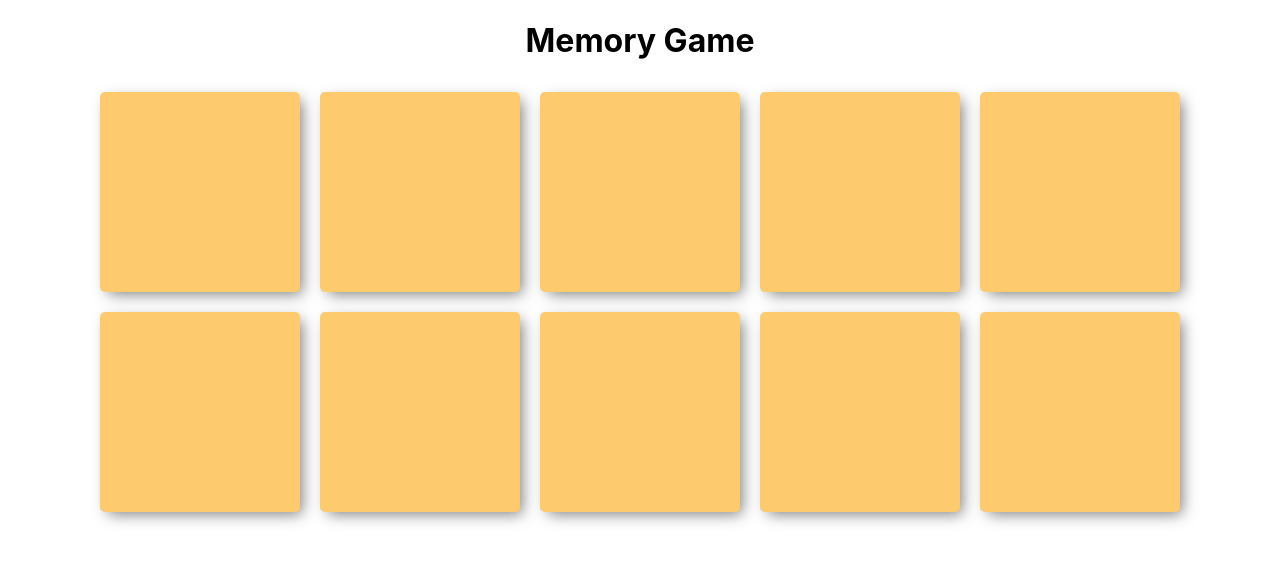
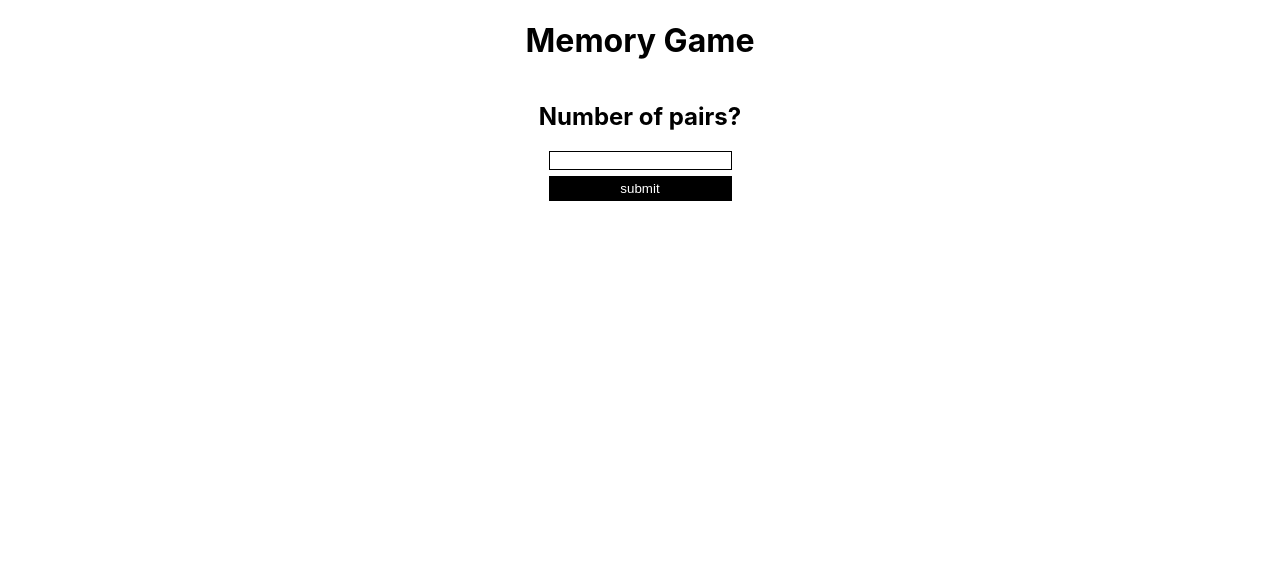
Before and after one commit to elisch/memory-game, a React (Create React App) app: page / in a window 1280 px wide. Shown: the top 562 px of the page. Built offline with nearby package versions, Linux system fonts and the light colour scheme.

Commit message:
Added input component to set number of pairs.

```diff
--- a/src/components/game/game.component.jsx
+++ b/src/components/game/game.component.jsx
@@ -3,6 +3,7 @@ import React from 'react';
 import './game.styles.scss';
 
 import Card from '../card/card.component';
+import Input from '../input/input.component';
 
 class Game extends React.Component {
   constructor() {
@@ -10,11 +11,13 @@ class Game extends React.Component {
     this.state = {
       cards: [],
       clickedCards: [],
+      numberOfCards: 0,
+      showGame: false,
     }
   }
 
-  componentDidMount () {
-    this.generateCards(5);
+  setNumberOfCards = numberOfCards => {
+    this.setState({ numberOfCards, showGame: true }, () => this.generateCards(this.state.numberOfCards));
   }
 
   generateCards = (pairs) => {
@@ -87,9 +90,13 @@ class Game extends React.Component {
     return(
       <div>
         <h1>Memory Game</h1>
+        {this.state.showGame ?
         <div className='cards'>
-          {cards}
+        {cards}
         </div>
+        :
+        <Input setNumberOfCards={this.setNumberOfCards} />
+        }
       </div>
     );
   }
--- /dev/null
+++ b/src/components/input/input.component.jsx
@@ -0,0 +1,38 @@
+import React from 'react';
+
+import './input.styles.scss';
+
+class Input extends React.Component {
+  constructor(props) {
+    super(props);
+    this.state = {
+      inputValue: '',
+    }
+  }
+
+  handleChange = event => {
+    const inputValue = event.target.value;
+    this.setState({ inputValue });
+  }
+
+  handleSubmit = event => {
+    event.preventDefault();
+    this.props.setNumberOfCards(this.state.inputValue);
+  }
+
+  render() {
+    const { inputValue } = this.state;
+
+    return(
+      <div className='pair-input'>
+        <h2>Number of pairs?</h2>
+        <form onSubmit={this.handleSubmit} className='form'>
+          <input className='input' type='number' value={inputValue} onChange={this.handleChange}/>
+          <button type='submit' className='button'>submit</button>
+        </form>
+      </div>
+    )
+  }
+}
+
+export default Input;
--- /dev/null
+++ b/src/components/input/input.styles.scss
@@ -0,0 +1,25 @@
+.pair-input {
+  display: flex;
+  justify-content: center;
+  align-items: center;
+  flex-direction: column;
+
+    .form {
+      display: flex;
+      flex-direction: column;
+      max-width: 200px;
+
+    .input {
+      border-radius: 0;
+      border: 1px solid black;
+    }
+  }
+}
+
+.button {
+  margin-top: 6px;
+  padding: 5px 10px;
+  background: black;
+  color: white;
+  border: 0;
+}
```
